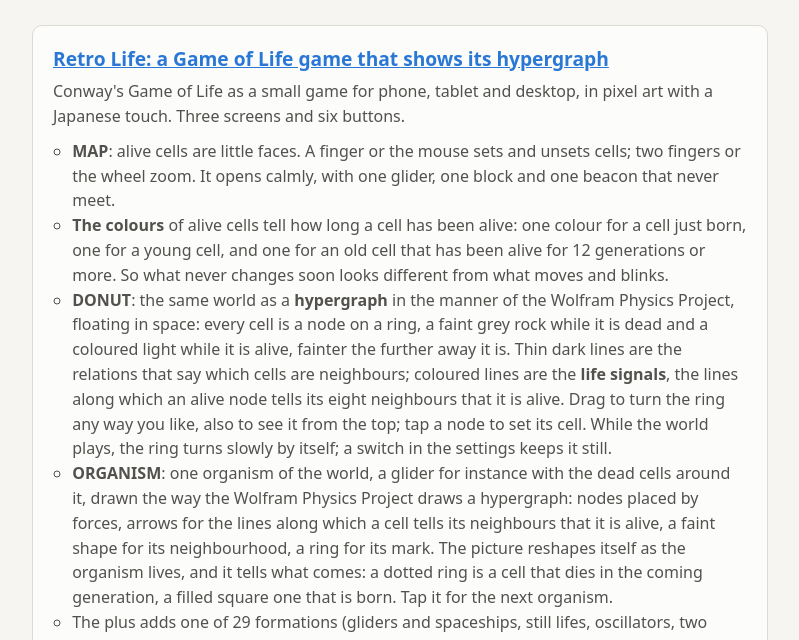
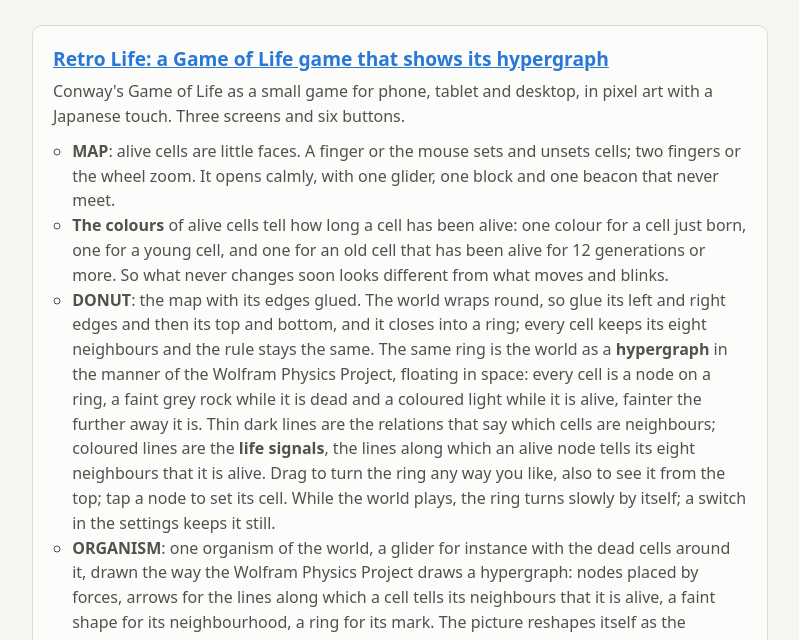
Before and after one commit to molntamas/imigraph-pages, a plain HTML site: page index.html in a window 1280 px wide. Shown: the part 160-800 px from the top of the page, without its empty margins (240-1039 px from the left). Drawn offline with Linux system fonts and the light colour scheme.

Commit message:
Retro Life: the donut explained first as the map with its edges glued, then as the hypergraph

```diff
--- a/index.html
+++ b/index.html
@@ -84,8 +84,11 @@
         for a cell just born, one for a young cell, and one for an old cell that has been
         alive for 12 generations or more. So what never changes soon looks different from
         what moves and blinks.</li>
-        <li><b>DONUT</b>: the same world as a <b>hypergraph</b> in the manner of the Wolfram
-        Physics Project, floating in space: every cell is a node on a ring, a faint grey rock
+        <li><b>DONUT</b>: the map with its edges glued. The world wraps round, so glue its
+        left and right edges and then its top and bottom, and it closes into a ring; every
+        cell keeps its eight neighbours and the rule stays the same. The same ring is the
+        world as a <b>hypergraph</b> in the manner of the Wolfram Physics Project, floating
+        in space: every cell is a node on a ring, a faint grey rock
         while it is dead and a coloured light while it is alive, fainter the further away it
         is. Thin dark lines are the relations that say which cells are neighbours; coloured
         lines are the <b>life signals</b>, the lines along which an alive node tells its
```
Also changed, not shown: retro_life.html (+2 -1 lines).
